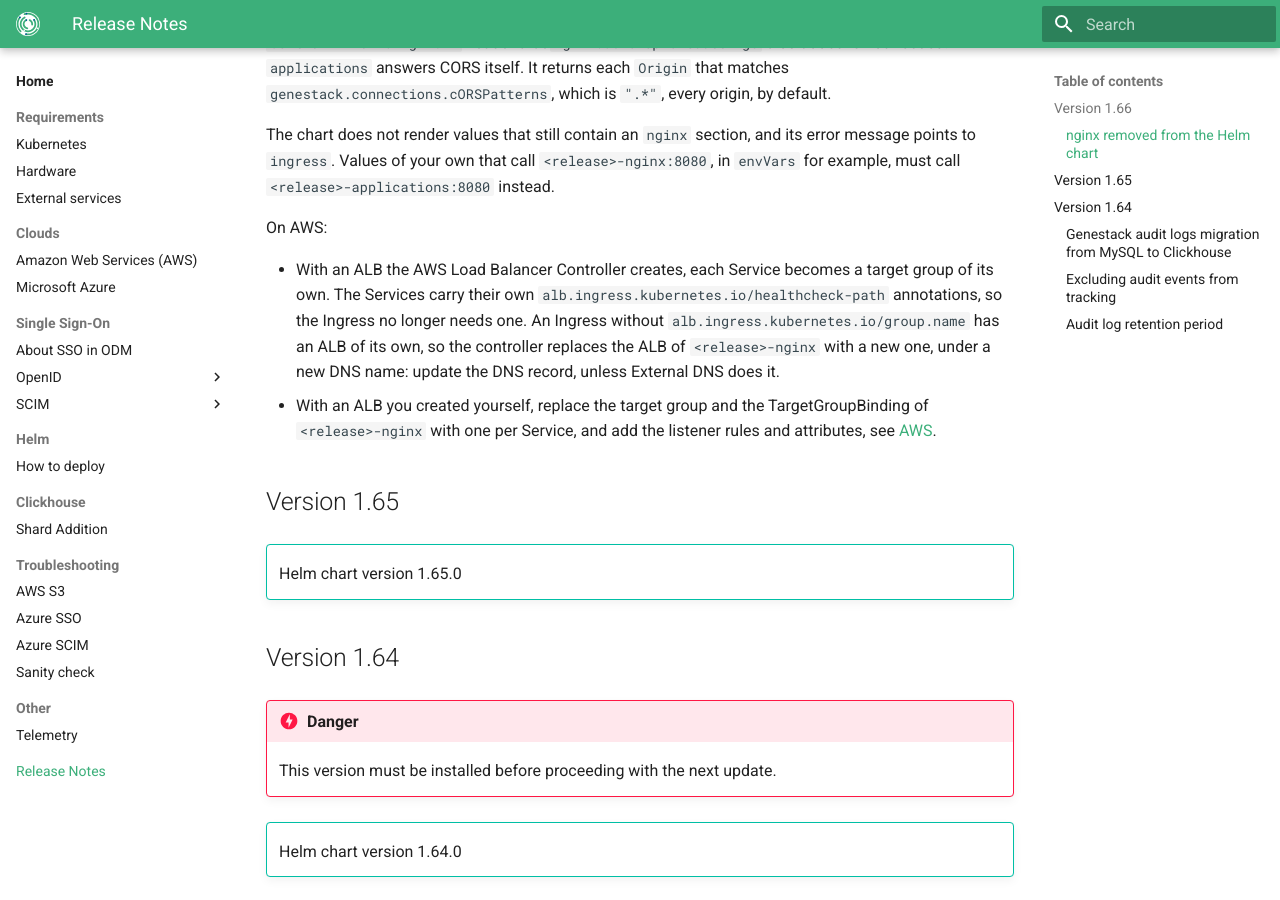
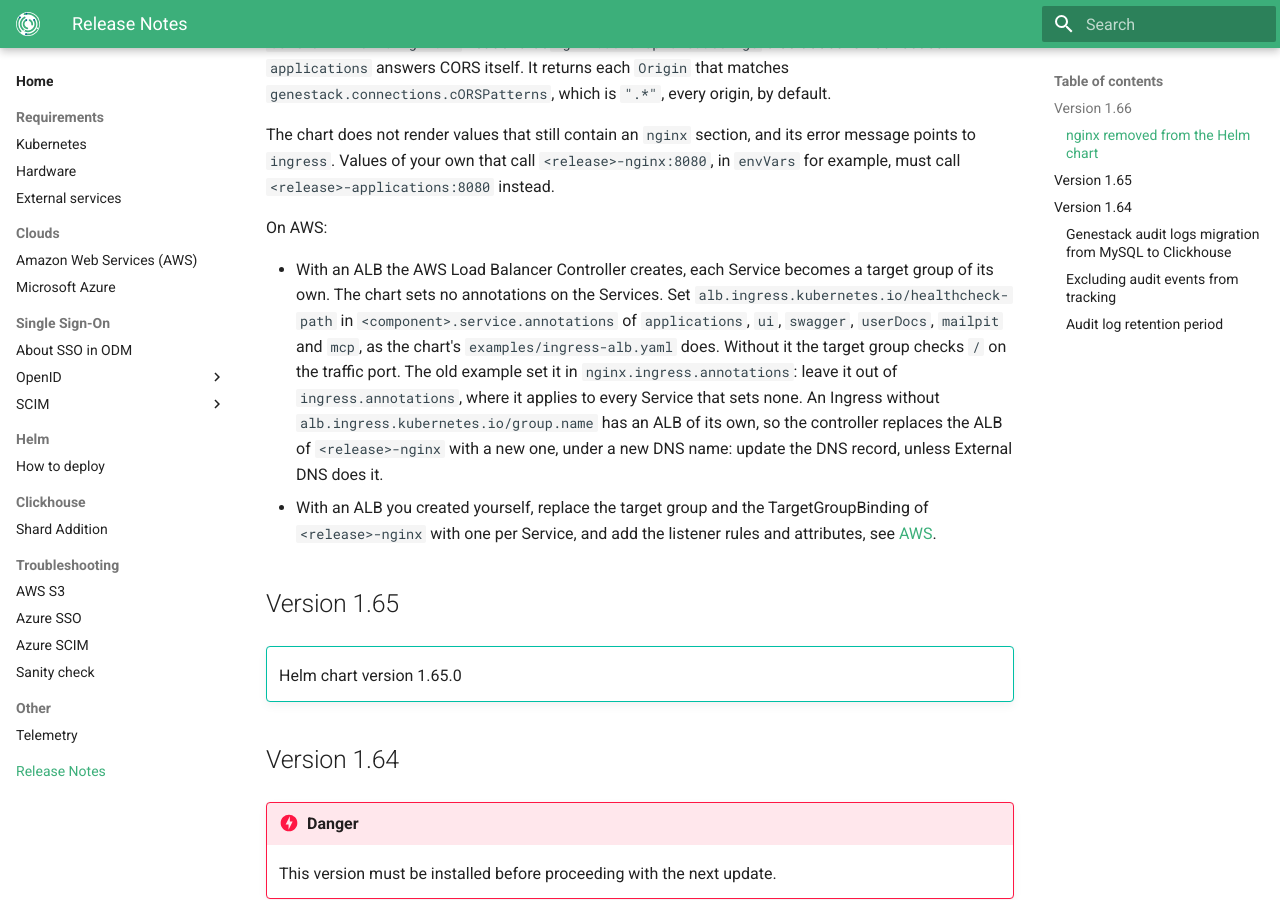
Before and after one commit to genestack/admin-docs, an MkDocs documentation site: the page built from docs/home/release-notes.md, in a window 1280 px wide and 900 px high, scrolled down 1074 px. Built offline with MkDocs 1.6.1 and Material for MkDocs 9.7.7, drawn with Linux system fonts in a browser that asks for light colours; the version menu is left out.

Commit message:
ODM-13970: Say the ALB health check paths come from the values, not the chart
The chart sets no annotations on its Services. The AWS and deploy pages and the
1.66 release notes say to set alb.ingress.kubernetes.io/healthcheck-path in each
routed component's service.annotations, as the ALB example does.

Co-Authored-By: Claude Opus 5.5 <noreply@anthropic.com>

```diff
--- a/docs/home/release-notes.md
+++ b/docs/home/release-notes.md
@@ -47,10 +47,14 @@ Values of your own that call `<release>-nginx:8080`, in `envVars` for example, m
 
 On AWS:
 
-- With an ALB the AWS Load Balancer Controller creates, each Service becomes a target group of its own. The Services
-  carry their own `alb.ingress.kubernetes.io/healthcheck-path` annotations, so the Ingress no longer needs one. An
-  Ingress without `alb.ingress.kubernetes.io/group.name` has an ALB of its own, so the controller replaces the ALB
-  of `<release>-nginx` with a new one, under a new DNS name: update the DNS record, unless External DNS does it.
+- With an ALB the AWS Load Balancer Controller creates, each Service becomes a target group of its own. The chart
+  sets no annotations on the Services. Set `alb.ingress.kubernetes.io/healthcheck-path` in
+  `<component>.service.annotations` of `applications`, `ui`, `swagger`, `userDocs`, `mailpit` and `mcp`, as the
+  chart's `examples/ingress-alb.yaml` does. Without it the target group checks `/` on the traffic port. The old
+  example set it in `nginx.ingress.annotations`: leave it out of `ingress.annotations`, where it applies to every
+  Service that sets none. An Ingress without `alb.ingress.kubernetes.io/group.name` has an ALB of its own, so the
+  controller replaces the ALB of `<release>-nginx` with a new one, under a new DNS name: update the DNS record, unless
+  External DNS does it.
 - With an ALB you created yourself, replace the target group and the TargetGroupBinding of `<release>-nginx` with
   one per Service, and add the listener rules and attributes, see [AWS](clouds/aws.md#recommended-steps-for-eks-configuration).
 
```
Also changed, not shown: docs/home/clouds/aws.md (+2 -2 lines), docs/home/helm/how-to-deploy.md (+1 -1 lines).
